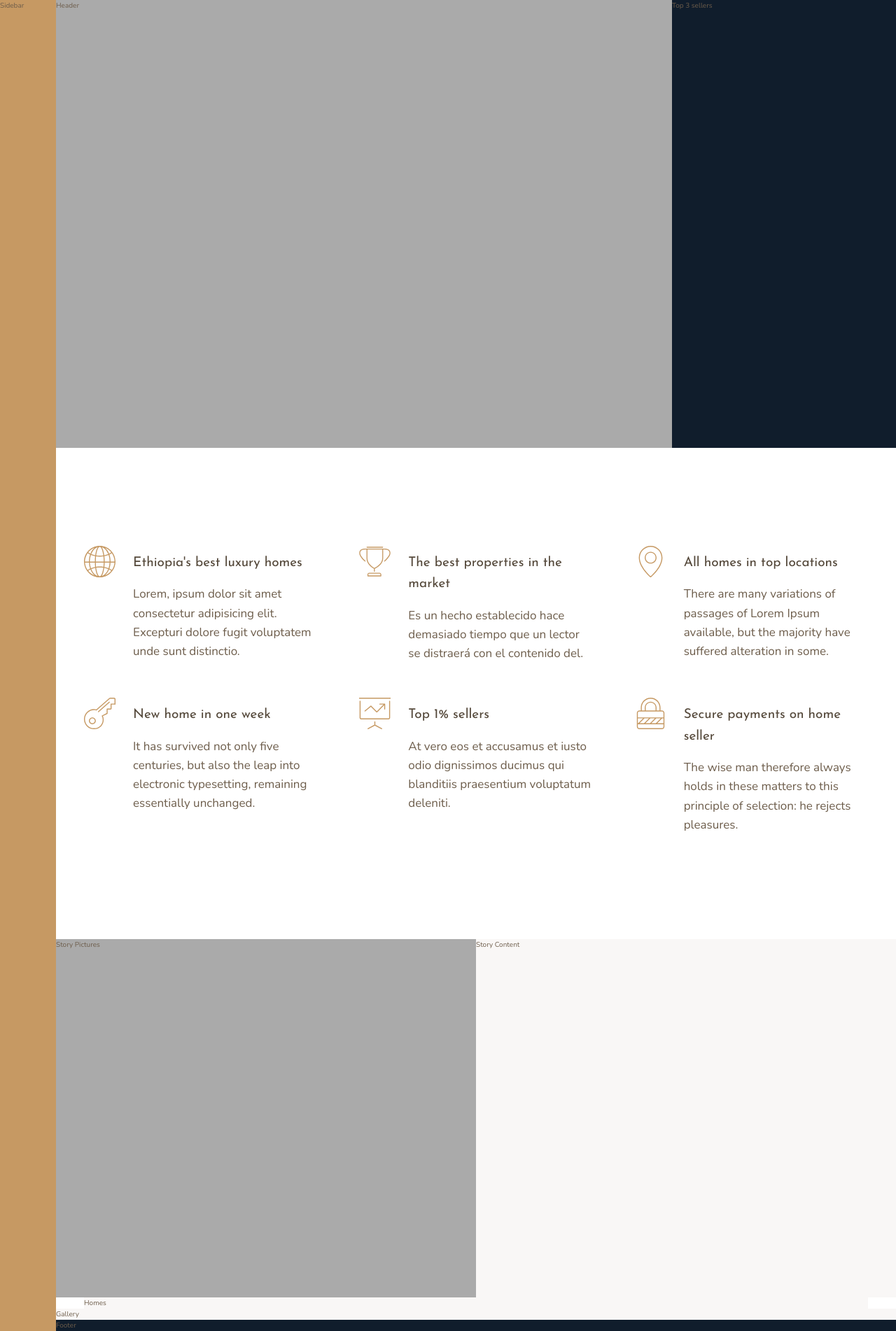
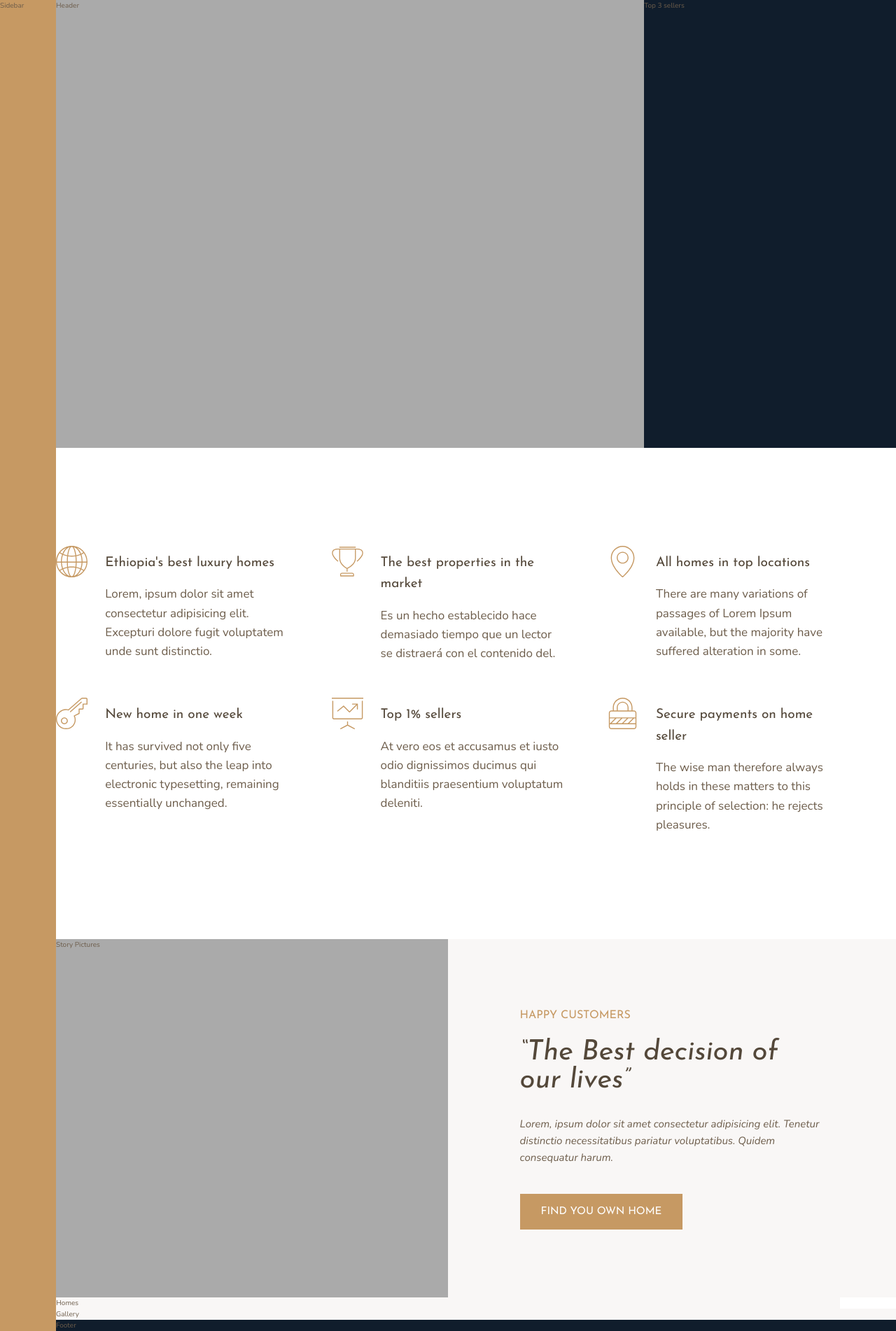
Before and after one commit to ermyas7/bet, a PHP site: page / in a window 1280 px wide. Shown: the whole page at 70% size. Run offline with PHP 8.4, Linux system fonts and the light colour scheme.

Commit message:
Add story content

```diff
--- a/css/style.css
+++ b/css/style.css
@@ -24,12 +24,52 @@ body {
   font-family: "Josefin Sans", sans-serif;
   font-weight: 400; }
 
+.heading-2 {
+  font-size: 4rem;
+  font-style: italic;
+  line-height: 1; }
+  .heading-2--light {
+    color: #f9f7f6; }
+  .heading-2--dark {
+    color: #54483A; }
+
+.heading-3 {
+  font-size: 1.6rem;
+  color: #c69963;
+  text-transform: uppercase; }
+
 .heading-4 {
   font-size: 1.9rem; }
   .heading-4--light {
     color: #f9f7f6; }
   .heading-4--dark {
     color: #54483A; }
+
+.btn {
+  background-color: #c69963;
+  border: none;
+  border-radius: 0;
+  padding: 1.8rem 3rem;
+  color: #fff;
+  font-size: 1.5rem;
+  text-transform: uppercase;
+  font-family: "Josefin Sans", sans-serif;
+  cursor: pointer;
+  transition: all .2s; }
+  .btn:hover {
+    background-color: #B28451; }
+
+.mb-sm {
+  margin-bottom: 2rem; }
+
+.mb-md {
+  margin-bottom: 3rem; }
+
+.mb-lg {
+  margin-bottom: 4rem; }
+
+.mb-hg {
+  margin-bottom: 8rem; }
 
 .sidebar {
   background-color: #c69963;
@@ -72,7 +112,17 @@ body {
 
 .story__content {
   background-color: #f9f7f6;
-  grid-column: col-start 5 / full-end; }
+  grid-column: col-start 5 / full-end;
+  padding: 6rem 8vw;
+  display: flex;
+  flex-direction: column;
+  justify-content: center;
+  align-items: flex-start; }
+
+.story__text {
+  font-size: 1.5rem;
+  font-style: italic;
+  margin-bottom: 4rem; }
 
 .homes {
   background-color: #f9f7f6;
--- a/index.html
+++ b/index.html
@@ -117,7 +117,14 @@
         </div>
 
         <div class="story__content">
-            Story Content
+            <h3 class="heading-3 mb-sm">Happy Customers</h3>
+            <h2 class="heading-2 heading-2--dark mb-md">
+                &ldquo;The Best decision of our lives&rdquo;
+            </h2>
+            <p class="story__text">
+                Lorem, ipsum dolor sit amet consectetur adipisicing elit. Tenetur distinctio necessitatibus pariatur voluptatibus. Quidem consequatur harum.
+            </p>
+            <button class="btn">Find you own home</button>
         </div>
 
         <section class="homes">
--- a/sass/_story.scss
+++ b/sass/_story.scss
@@ -1,5 +1,4 @@
 .story{
-
     &__pictures{
         background-color: $color-grey-light-2;
         grid-column: full-start/ col-end 4;
@@ -8,5 +7,17 @@
     &__content{
         background-color: $color-grey-light-1;
         grid-column: col-start 5 / full-end;
+        padding: 6rem 8vw;
+
+        display: flex;
+        flex-direction: column;
+        justify-content: center;
+        align-items: flex-start;
+    }
+
+    &__text{
+        font-size: 1.5rem;
+        font-style: italic;
+        margin-bottom: 4rem;
     }
 }
--- a/sass/_typography.scss
+++ b/sass/_typography.scss
@@ -9,10 +9,26 @@
 
 .heading-2{
     @extend %heading;
+
+    font-size: 4rem;
+    font-style: italic;
+    line-height: 1;
+
+    &--light{
+        color: $color-grey-light-1;
+    }
+
+    &--dark{
+        color: $color-grey-dark-1;
+    }
 }
 
 .heading-3{
     @extend %heading;
+
+    font-size: 1.6rem;
+    color: $color-primary;
+    text-transform: uppercase;
 }
 
 .heading-4{
@@ -27,3 +43,25 @@
         color: $color-grey-dark-1;
     }
 }
+
+.btn{
+    background-color: $color-primary;
+    border: none;
+    border-radius: 0;
+    padding: 1.8rem 3rem;
+    color: #fff;
+    font-size: 1.5rem;
+    text-transform: uppercase;
+    font-family: $font-display;
+    cursor: pointer;
+    transition: all .2s;
+
+    &:hover{
+        background-color: $color-primary-dark;
+    }
+}
+
+.mb-sm{margin-bottom: 2rem;}
+.mb-md{margin-bottom: 3rem;}
+.mb-lg{margin-bottom: 4rem;}
+.mb-hg{margin-bottom: 8rem;}
```
